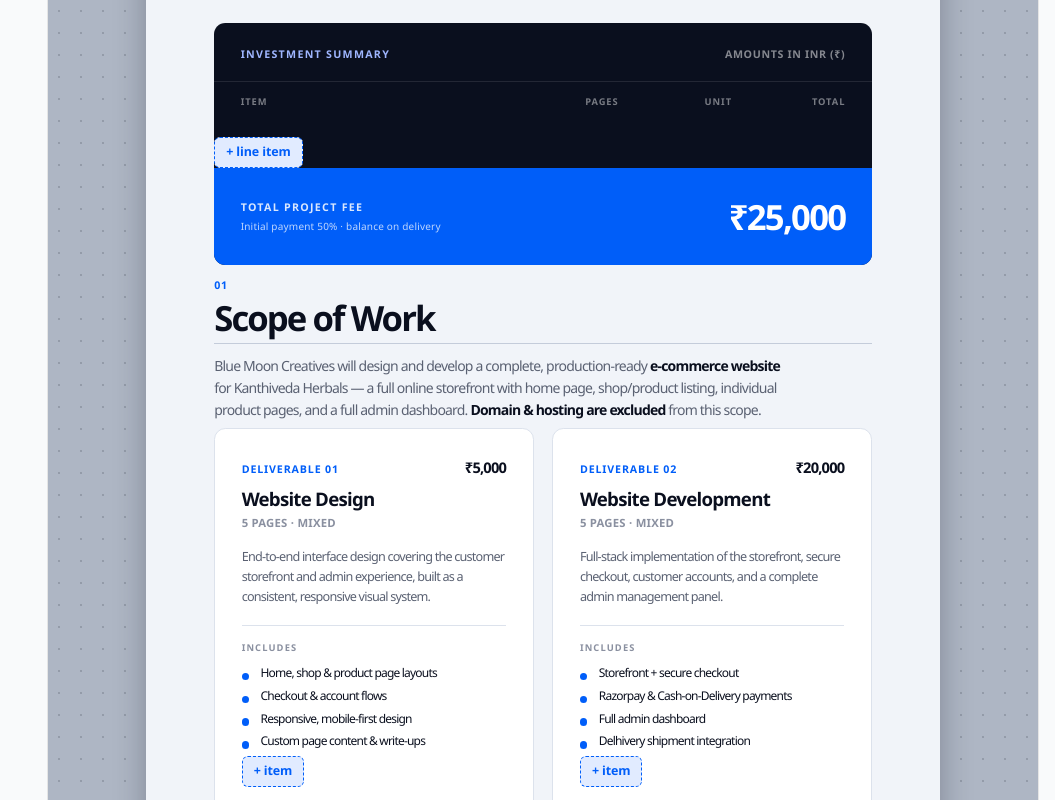
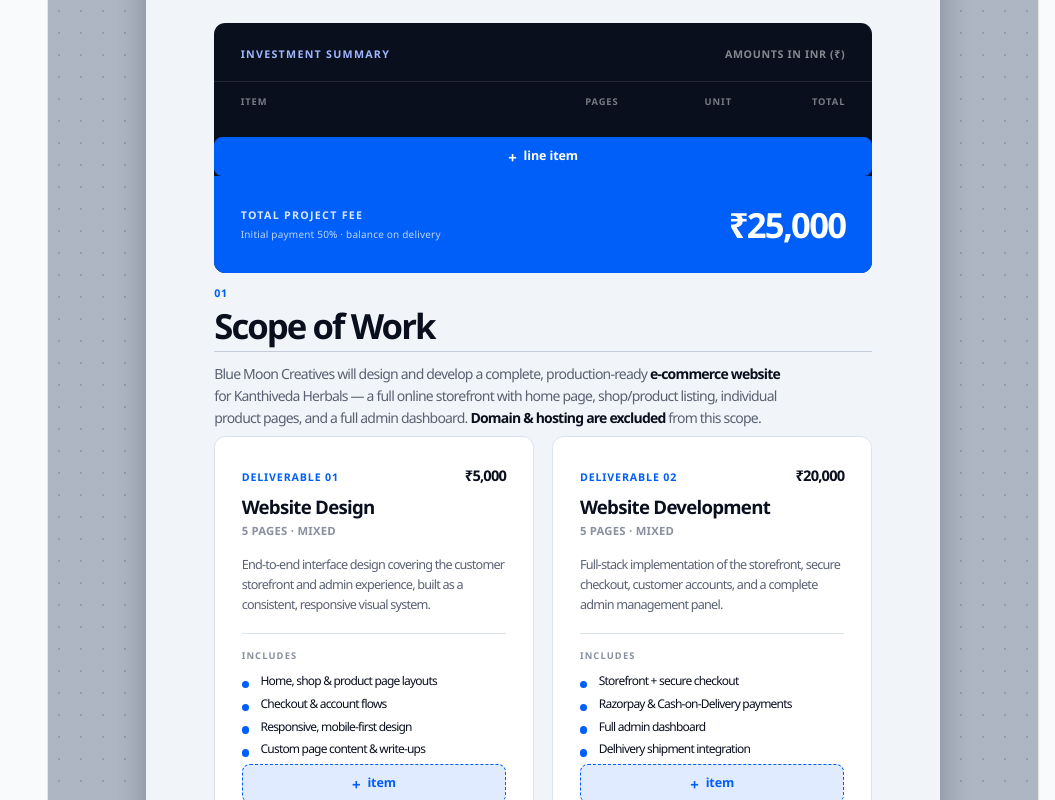
Before and after one commit to Pratik-on-Git/InvoiceGenerator, a Next.js app: page / in a window 1280 px wide. Shown: the part 1660-2460 px from the top of the page, without its empty margins (225-1280 px from the left). Built offline with nearby package versions, Linux system fonts and the light colour scheme; a web font is replaced by a local one.

Commit message:
refactor: enhance AddButton styling and introduce variant prop for improved UI flexibility

```diff
--- a/app/globals.css
+++ b/app/globals.css
@@ -1095,24 +1095,59 @@ html {
   opacity: 1;
 }
 .ctrl-add {
+  box-sizing: border-box;
+  width: 100%;
   font: inherit;
   font-size: 12.5px;
   font-weight: 600;
   letter-spacing: -0.01em;
+  border-radius: 8px;
+  padding: 9px 14px;
+  cursor: pointer;
+  display: flex;
+  align-items: center;
+  justify-content: center;
+  gap: 7px;
+  transition: background 0.14s, border-color 0.14s, color 0.14s, box-shadow 0.14s;
+}
+.ctrl-add-plus {
+  font-size: 15px;
+  font-weight: 700;
+  line-height: 0;
+}
+
+/* Primary — solid filled bar for top-level structural adds */
+.ctrl-add--primary {
+  color: #fff;
+  background: var(--blue);
+  border: 1px solid var(--blue);
+  box-shadow: 0 1px 2px rgba(0, 94, 249, 0.28);
+}
+.ctrl-add--primary:hover {
+  background: #0049cc;
+  border-color: #0049cc;
+}
+.ctrl-add--primary:active {
+  background: #003ba8;
+  border-color: #003ba8;
+  box-shadow: none;
+}
+
+/* Secondary — soft dashed bar for nested adds inside an existing block */
+.ctrl-add--secondary {
   color: var(--blue);
   background: var(--blue-soft);
   border: 1px dashed var(--blue);
-  border-radius: 6px;
-  padding: 5px 11px;
-  cursor: pointer;
-  display: inline-flex;
-  align-items: center;
-  gap: 5px;
 }
-.ctrl-add:hover {
+.ctrl-add--secondary:hover {
   background: #d3e3ff;
 }
+.ctrl-add--secondary:active {
+  background: #c3d8ff;
+}
+
 .add-slot {
+  width: 100%;
   margin-top: 4mm;
 }
 .add-slot.inline {
--- a/components/Controls.tsx
+++ b/components/Controls.tsx
@@ -4,14 +4,23 @@ interface AddProps {
   label: string;
   onAdd: () => void;
   inline?: boolean;
+  /**
+   * Visual weight. `primary` is a solid filled bar for top-level structural
+   * adds (a new deliverable, feature, term…); `secondary` is a soft dashed bar
+   * for nested adds inside an existing block (a line, a row…). Defaults to
+   * `secondary` for inline adds and `primary` otherwise.
+   */
+  variant?: "primary" | "secondary";
 }
 
-/** Dashed "add" button shown under a repeatable list while editing. */
-export function AddButton({ label, onAdd, inline }: AddProps) {
+/** Full-width "add" button shown under a repeatable list while editing. */
+export function AddButton({ label, onAdd, inline, variant }: AddProps) {
+  const weight = variant ?? (inline ? "secondary" : "primary");
   return (
     <div className={inline ? "add-slot inline" : "add-slot"}>
-      <button type="button" className="ctrl-add" onClick={onAdd}>
-        + {label}
+      <button type="button" className={`ctrl-add ctrl-add--${weight}`} onClick={onAdd}>
+        <span className="ctrl-add-plus" aria-hidden="true">+</span>
+        {label}
       </button>
     </div>
   );
--- a/components/sections/Features.tsx
+++ b/components/sections/Features.tsx
@@ -106,7 +106,7 @@ export function FeaturesSlice({ blocks, continued, isSectionEnd }: SectionSliceP
 
               {groupEnd && (
                 <>
-                  <AddButton label="feature" onAdd={() => set((d) => d.features.groups[groupIndex].items.push({ title: "New feature", desc: "Short description." }))} />
+                  <AddButton variant="secondary" label="feature" onAdd={() => set((d) => d.features.groups[groupIndex].items.push({ title: "New feature", desc: "Short description." }))} />
                   {groupIndex === features.groups.length - 1 && isSectionEnd && (
                     <AddButton label="feature group" onAdd={() => set((d) => d.features.groups.push(newGroup()))} />
                   )}
--- a/hooks/use-mobile.ts
+++ b/hooks/use-mobile.ts
@@ -3,11 +3,11 @@ import * as React from 'react'
 const MOBILE_BREAKPOINT = 1280
 
 export function useIsMobile() {
-  const [isMobile, setIsMobile] = React.useState<boolean | undefined>(() => {
-    if (typeof window === 'undefined') return undefined
-
-    return window.innerWidth < MOBILE_BREAKPOINT
-  })
+  // Start undefined so the server render and the first client render agree
+  // (both resolve to `false`). Reading window.innerWidth in the initializer
+  // would make a narrow first client paint disagree with the server and break
+  // hydration. The real value is measured in the effect, after mount.
+  const [isMobile, setIsMobile] = React.useState<boolean | undefined>(undefined)
 
   React.useEffect(() => {
     const mql = window.matchMedia(`(max-width: ${MOBILE_BREAKPOINT - 1}px)`)
@@ -16,6 +16,7 @@ export function useIsMobile() {
       setIsMobile(window.innerWidth < MOBILE_BREAKPOINT)
     }
 
+    onChange()
     mql.addEventListener('change', onChange)
 
     return () => mql.removeEventListener('change', onChange)
```
